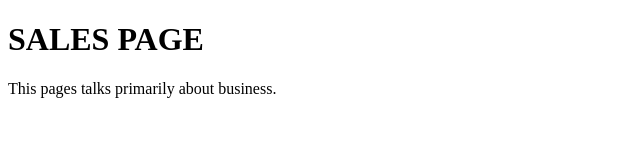
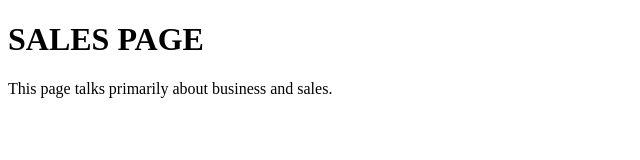
Before and after one commit to SRejoice/lecture-0, a plain HTML site: page project0/sales.html in a window 1280 px wide. Shown: the full height of the page, 0-640 px from the left. Drawn offline with Linux system fonts and the light colour scheme.

Commit message:
Update sales.html

```diff
--- a/project0/sales.html
+++ b/project0/sales.html
@@ -9,7 +9,7 @@
         <h1>SALES PAGE</h1>
 
         <p>
-            This pages talks primarily about business.
+            This page talks primarily about business and sales.
         </p>
     </body>
 </html>
```
